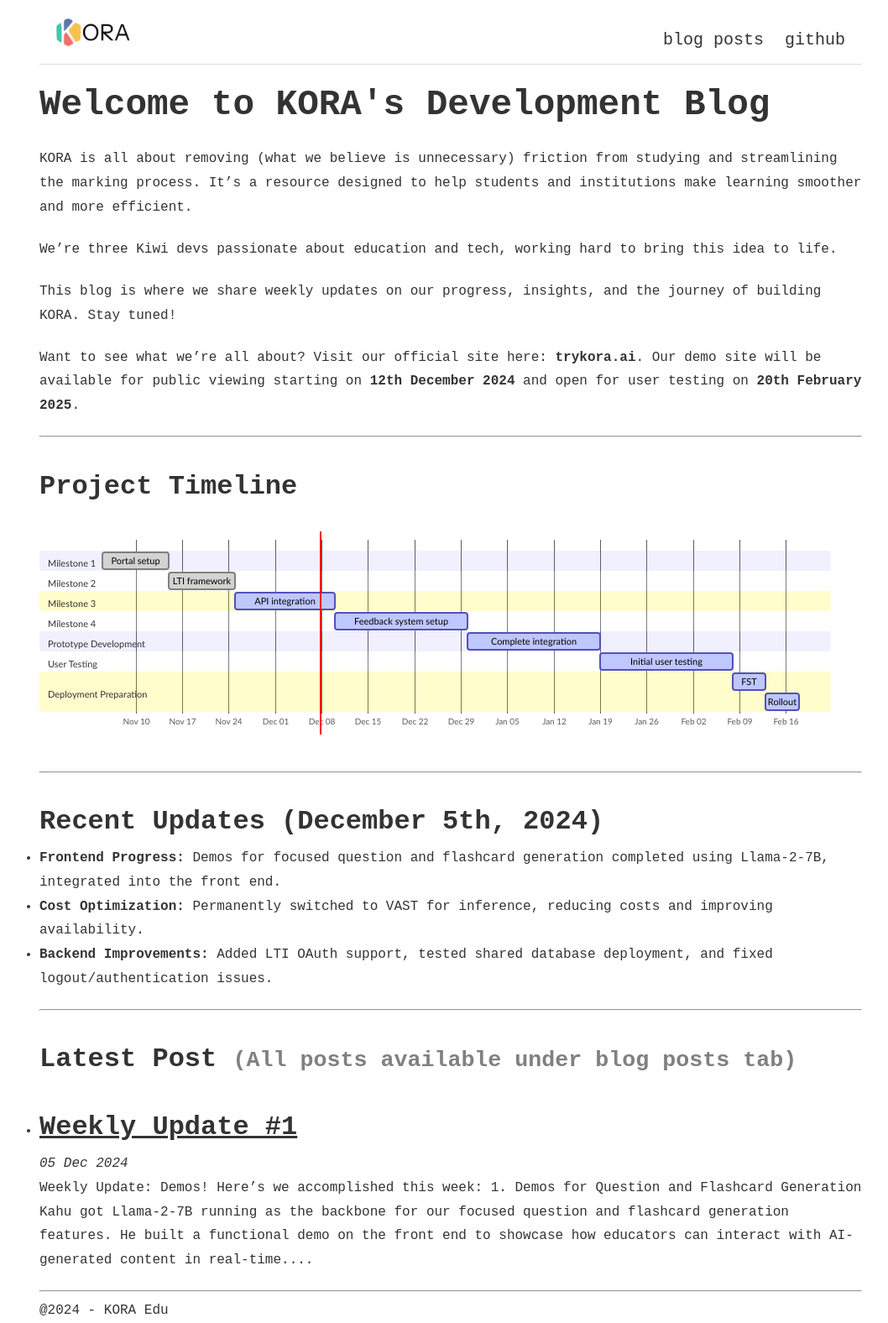
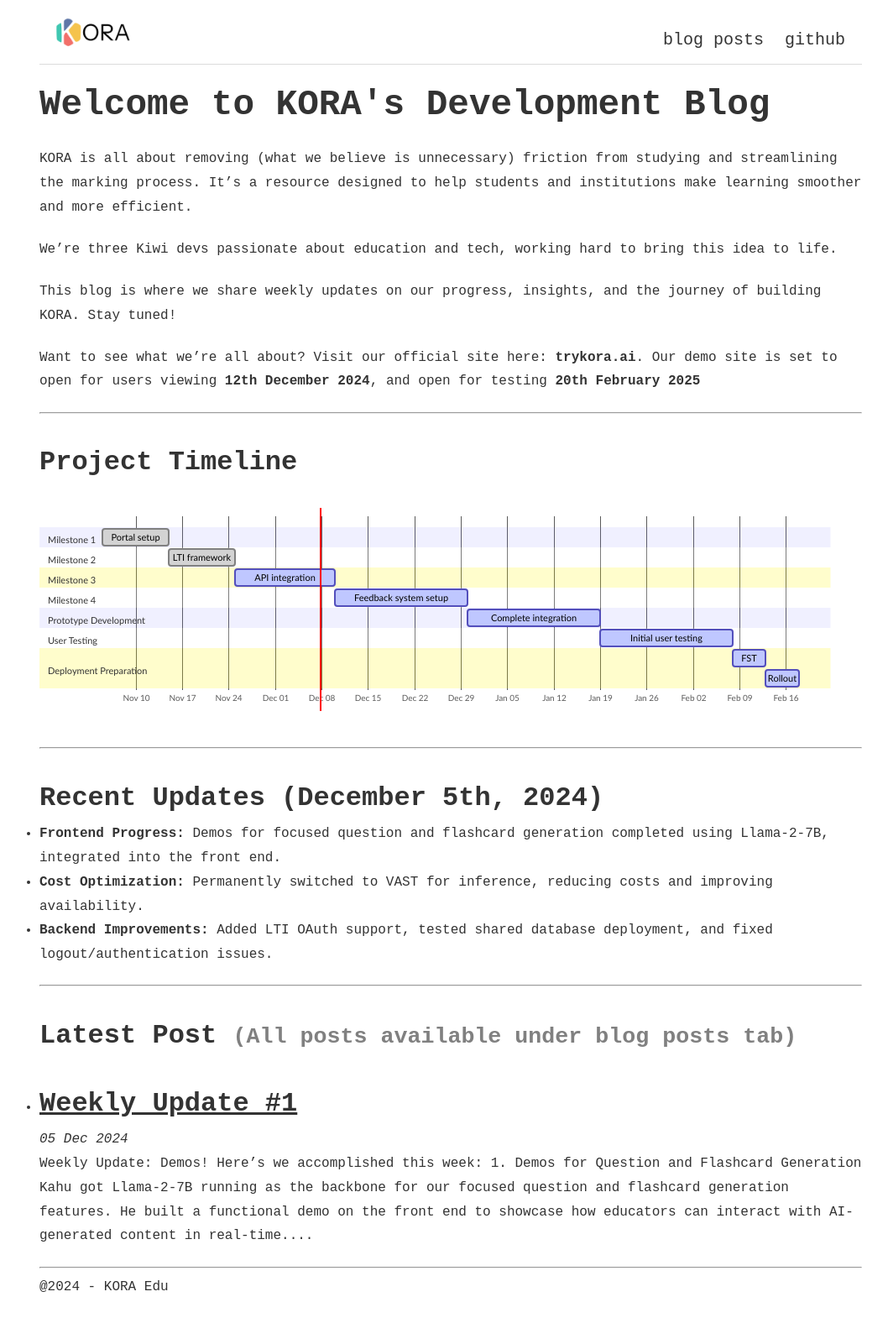
Before and after one commit to kora-edu/kora-edu.github.io, a Jekyll site: the page built from index.html, in a window 1280 px wide. Shown: the whole page at 84% size, without its empty margins (103-1161 px from the left). Built offline with Jekyll 4.4.1, drawn with Linux system fonts in a browser that asks for light colours; the list of posts is cut into pages by our own code; after the commit the page ends 1547 px from its top, so only the background shows below that.

Commit message:
reverted site context changes

```diff
--- a/index.html
+++ b/index.html
@@ -16,7 +16,7 @@
   </p>
   <p>
     Want to see what we’re all about? Visit our official site here:
-    <a href="https://trykoraedu.vercel.app/" target="_blank">trykora.ai</a>. Our demo site will be available for public viewing starting on <strong>12th December 2024</strong> and open for user testing on <strong>20th February 2025</strong>.
+    <a href="https://trykoraedu.vercel.app/" target="_blank">trykora.ai</a>. Our demo site is set to open for users viewing <strong>12th December 2024</strong>, and open for testing <strong>20th February 2025</strong>
   </p>
 </div>
 
```
